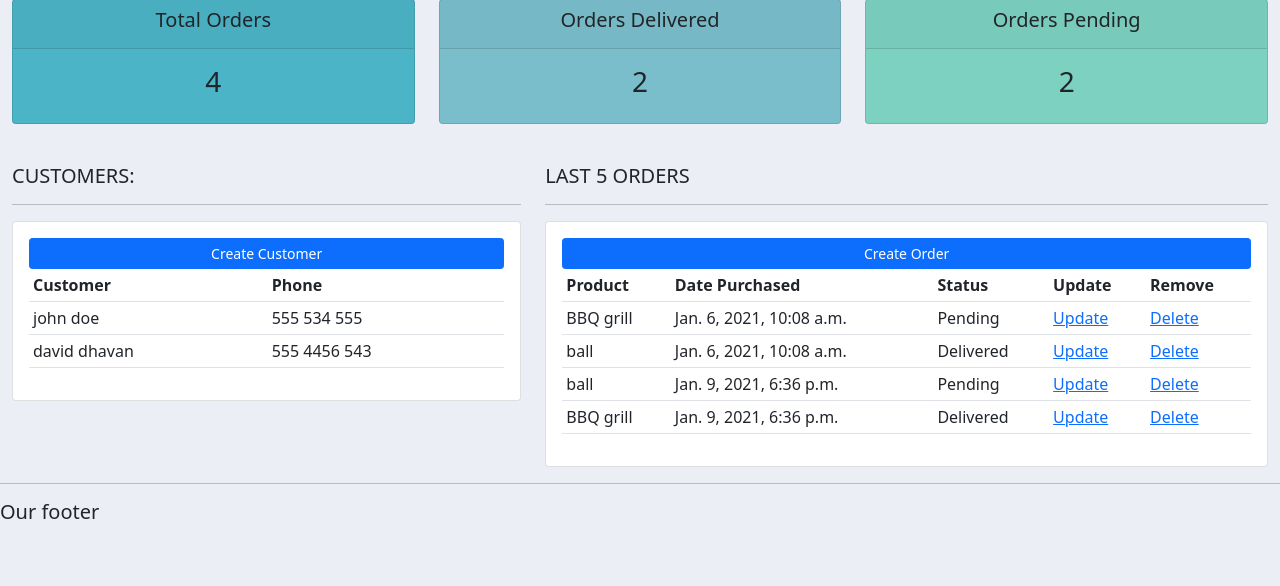
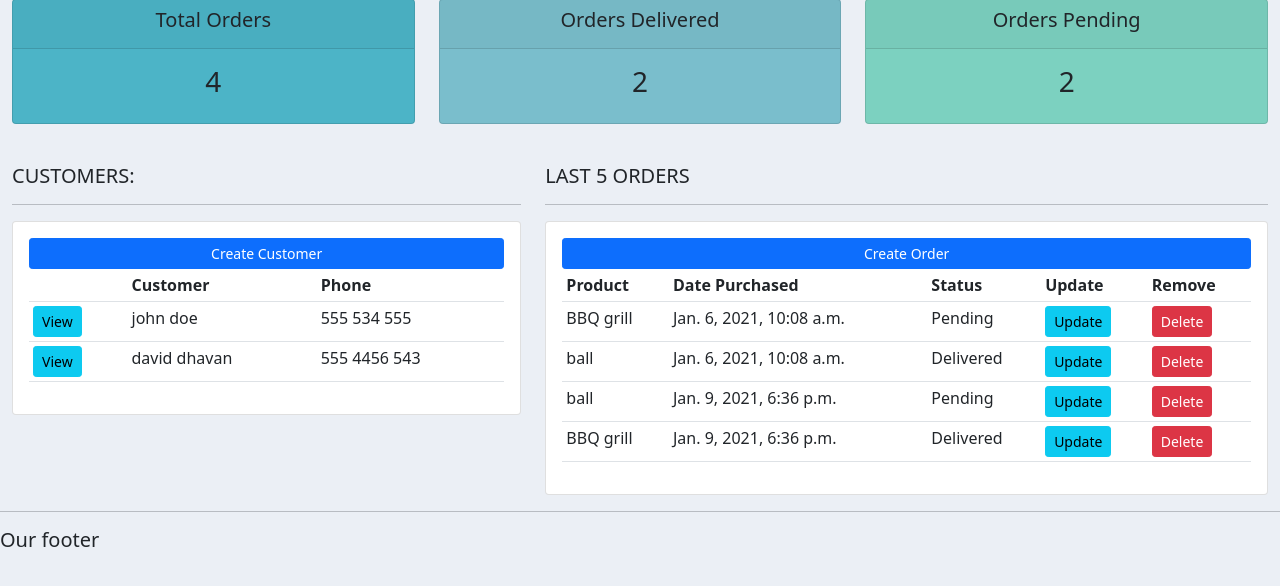
Before and after one commit to atharva07/django2, a Django app: page / in a window 1280 px wide. Shown: the part 112-698 px from the top of the page. Run offline with Django 3.2, Linux system fonts and the light colour scheme; data comes from the database, SQL or seed files in the repository.

Commit message:
initial commits

```diff
--- a/accounts/templates/accounts/dashboard.html
+++ b/accounts/templates/accounts/dashboard.html
@@ -14,11 +14,13 @@
             <a class="btn btn-primary btn-sm btn-block" href="">Create Customer</a>
             <table class="table table-sm">
                 <tr>
+                    <th></th>
                     <th>Customer</th>
                     <th>Phone</th>
                 </tr>
                 {% for customer in customers %}
                     <tr>
+                        <td><a class="btn btn-sm btn-info" href="{% url 'customer' customer.id %}">View</a></td>
                         <td>{{customer.name}}</td>
                         <td>{{customer.phone}}</td>
                     </tr>
@@ -31,7 +33,7 @@
         <h5>LAST 5 ORDERS</h5>
         <hr>
         <div class="card card-body">
-            <a class="btn btn-primary btn-sm btn-block" href="">Create Order</a>
+            <a class="btn btn-primary btn-sm btn-block" href="{% url 'create_order' %}">Create Order</a>
             <table class="table table-sm">
                 <tr>
                     <th>Product</th>
@@ -45,8 +47,8 @@
                         <td>{{order.product}}</td>
                         <td>{{order.date_created}}</td>
                         <td>{{order.status}}</td>
-                        <td><a href="">Update</a></td>
-                        <td><a href="">Delete</a></td>
+                        <td><a class="btn btn-sm btn-info" href="">Update</a></td>
+                        <td><a class="btn btn-sm btn-danger" href="">Delete</a></td>
                     </tr>
                 {% endfor %}
             </table>
--- a/accounts/templates/accounts/navbar.html
+++ b/accounts/templates/accounts/navbar.html
@@ -8,10 +8,10 @@
     <div class="collapse navbar-collapse" id="navbarNav">
       <ul class="navbar-nav">
         <li class="nav-item active">
-          <a class="nav-link" href="#">Dashboard</a>
+          <a class="nav-link" href="{% url 'home' %}">Dashboard</a>
         </li>
         <li class="nav-item">
-          <a class="nav-link" href="#">Products</a>
+          <a class="nav-link" href="{% url 'products' %}">Products</a>
         </li>
       </ul>
     </div>
--- a/accounts/urls.py
+++ b/accounts/urls.py
@@ -2,8 +2,8 @@ from django.urls import path
 from . import views
 
 urlpatterns = [
-    path('', views.home),
-    path('products/', views.products),
-    path('customer/<str:pk_test>/', views.customer),
-
+    path('', views.home, name="home"),
+    path('products/', views.products, name="products"),
+    path('customer/<str:pk_test>/', views.customer, name="customer"),
+    path('create_order/', views.createOrder, name="create_order")
 ]
--- a/accounts/views.py
+++ b/accounts/views.py
@@ -27,3 +27,8 @@ def customer(request, pk_test):
     order_count = orders.count()
     context = {'customer': customer, 'orders': orders, 'order_count': order_count}
     return render(request, 'accounts/customer.html', context)
+
+def createOrder(request):
+
+    context = {}
+    return render(request, 'accounts/order_form.html', context)
```
Also changed, not shown: accounts/templates/accounts/order_form.html (added, +9 -0 lines).
